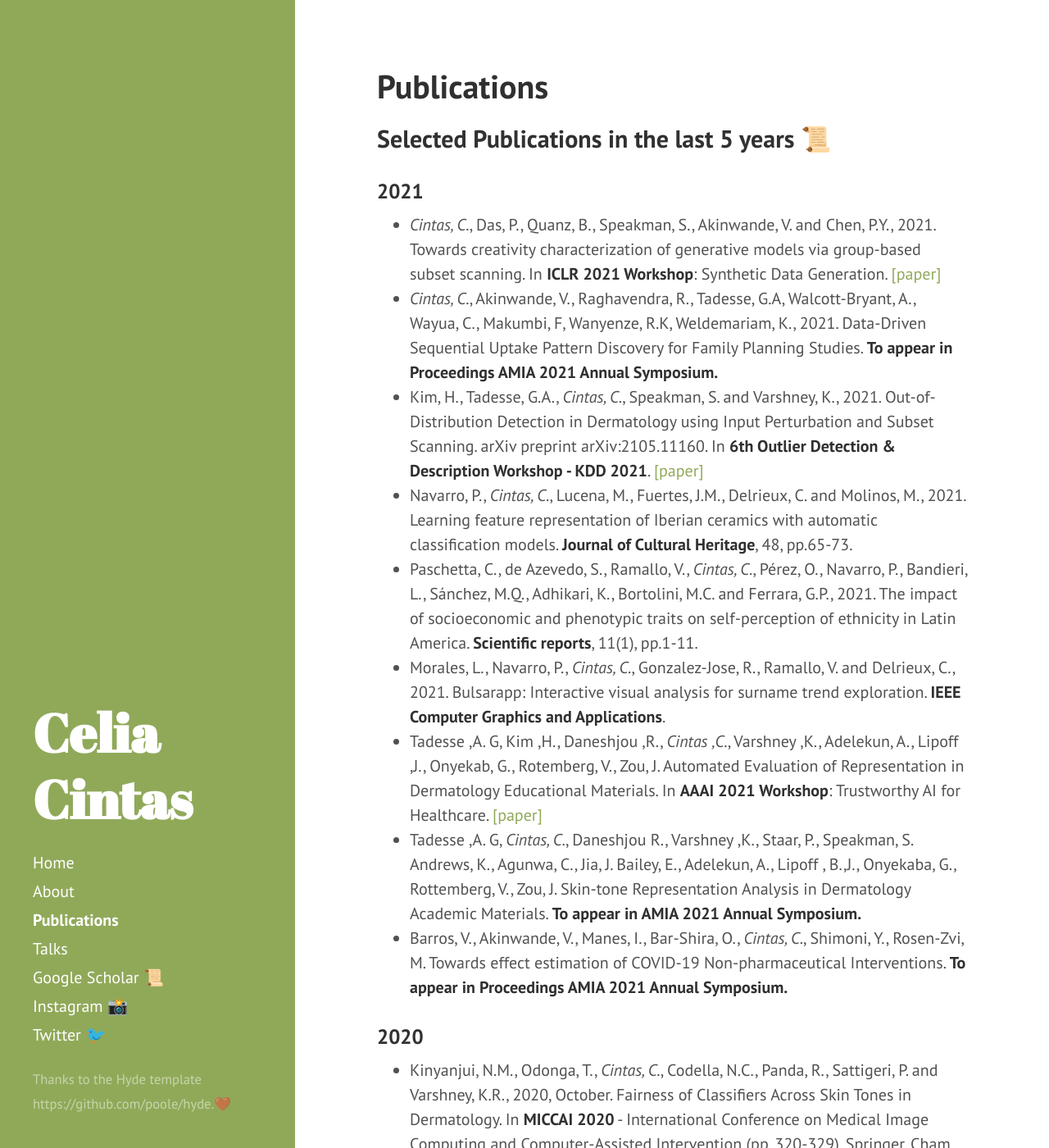
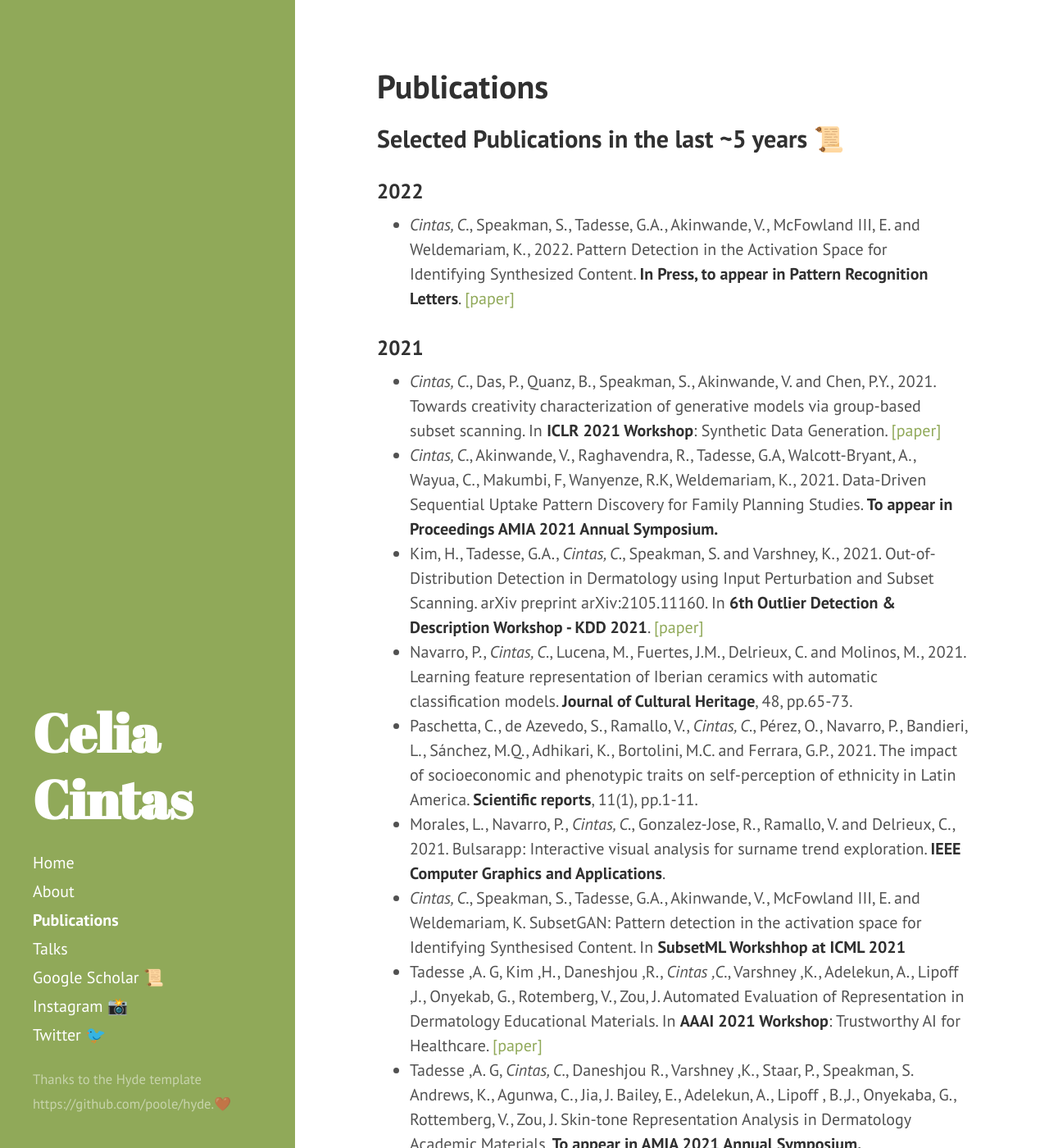
Before and after one commit to celiacintas/celiacintas.github.io, a Jekyll site: the page built from publications.md, in a window 1280 px wide and 1400 px high. Shown: the whole window at 82% size. Built offline with Jekyll 4.4.1, drawn with Linux system fonts in a browser that asks for light colours.

Commit message:
Update publications.md

```diff
--- a/publications.md
+++ b/publications.md
@@ -3,7 +3,11 @@ layout: page
 title: Publications
 ---
 
-## Selected Publications in the last 5 years 📜
+## Selected Publications in the last ~5 years 📜
+
+### 2022
+
+* *Cintas, C.*, Speakman, S., Tadesse, G.A., Akinwande, V., McFowland III, E. and Weldemariam, K., 2022. Pattern Detection in the Activation Space for Identifying Synthesized Content. **In Press, to appear in Pattern Recognition Letters**. [[paper]](https://arxiv.org/pdf/2105.12479.pdf)
 
 ### 2021
 
@@ -13,6 +17,7 @@ title: Publications
 * Navarro, P., *Cintas, C.*, Lucena, M., Fuertes, J.M., Delrieux, C. and Molinos, M., 2021. Learning feature representation of Iberian ceramics with automatic classification models. **Journal of Cultural Heritage**, 48, pp.65-73.
 * Paschetta, C., de Azevedo, S., Ramallo, V., *Cintas, C.*, Pérez, O., Navarro, P., Bandieri, L., Sánchez, M.Q., Adhikari, K., Bortolini, M.C. and Ferrara, G.P., 2021. The impact of socioeconomic and phenotypic traits on self-perception of ethnicity in Latin America. **Scientific reports**, 11(1), pp.1-11.
 * Morales, L., Navarro, P., *Cintas, C.*, Gonzalez-Jose, R., Ramallo, V. and Delrieux, C., 2021. Bulsarapp: Interactive visual analysis for surname trend exploration. **IEEE Computer Graphics and Applications**.
+* *Cintas, C.*, Speakman, S., Tadesse, G.A., Akinwande, V., McFowland III, E. and Weldemariam, K. SubsetGAN: Pattern detection in the activation space for Identifying Synthesised Content. In **SubsetML Workshhop at ICML 2021**
 * Tadesse ,A. G, Kim ,H., Daneshjou ,R., *Cintas ,C.*, Varshney ,K., Adelekun, A., Lipoff ,J., Onyekab, G., Rotemberg, V., Zou, J. Automated Evaluation of Representation in Dermatology Educational Materials. In **AAAI 2021 Workshop**: Trustworthy AI for Healthcare. [[paper]](https://taih20.github.io/papers/11/CameraReady/AAAI_2021_Trustworthy_camera_ready.pdf)
 * Tadesse ,A. G, *Cintas, C.*, Daneshjou R., Varshney ,K., Staar, P., Speakman, S. Andrews, K., Agunwa, C., Jia, J. Bailey, E., Adelekun, A., Lipoff , B.,J., Onyekaba, G., Rottemberg, V., Zou, J. Skin-tone Representation Analysis in Dermatology Academic Materials.  **To appear in AMIA 2021 Annual Symposium.**
 * Barros, V., Akinwande, V., Manes, I., Bar-Shira, O., *Cintas, C.*, Shimoni, Y., Rosen-Zvi, M. Towards effect estimation of COVID-19 Non-pharmaceutical Interventions. **To appear in Proceedings AMIA 2021 Annual Symposium.**
```
